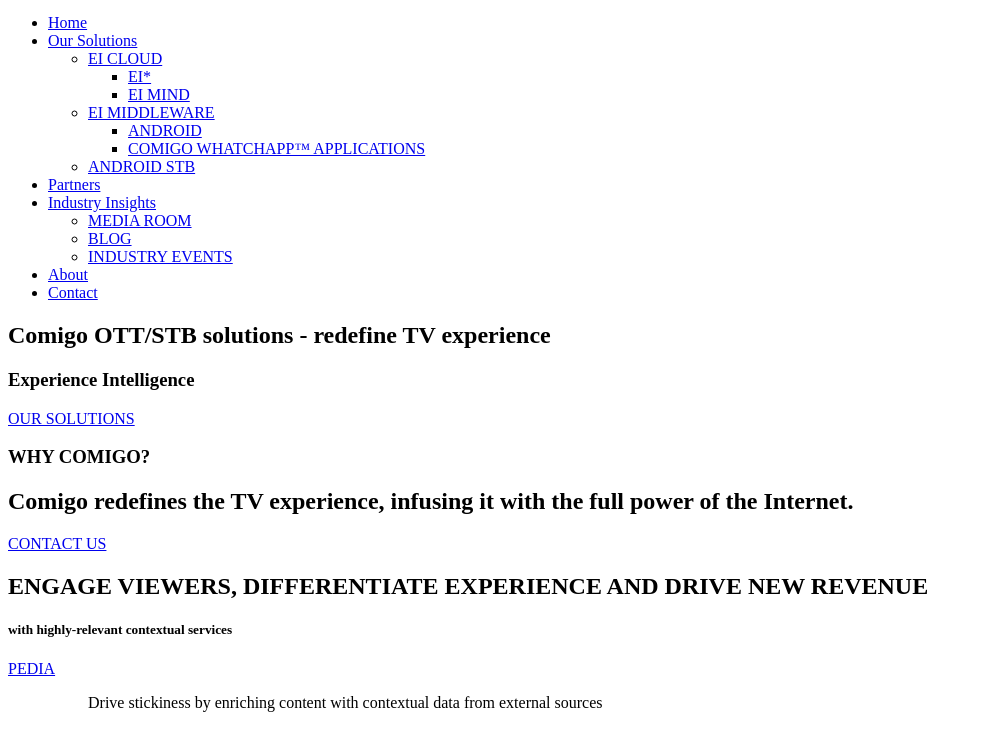
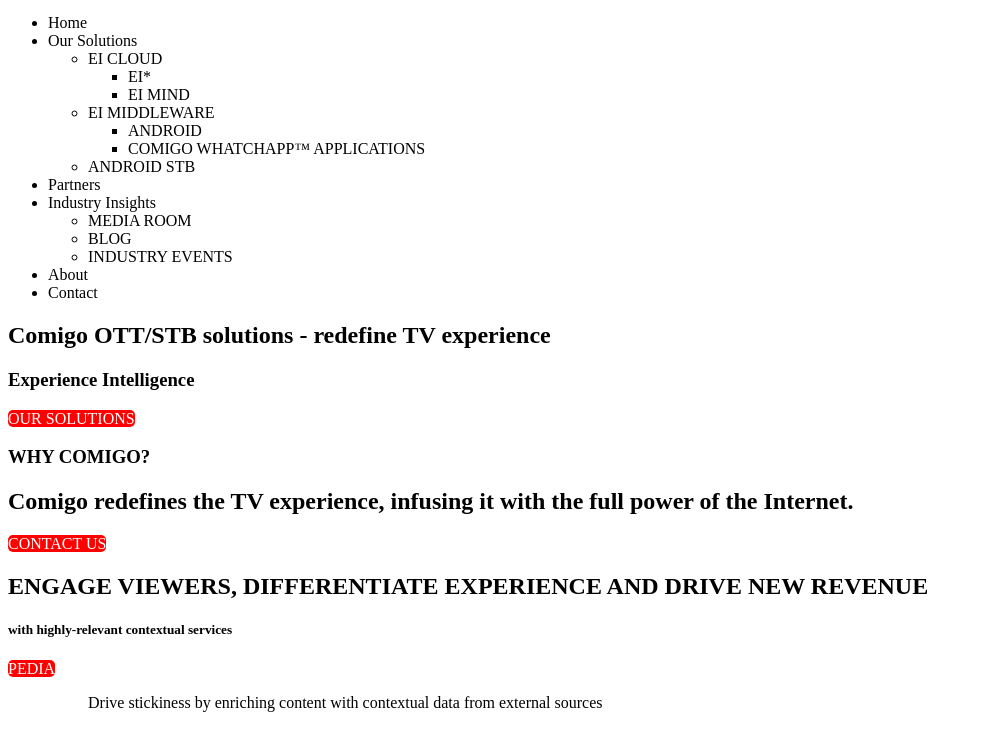
Before and after one commit to tzoock/comigo, a plain HTML site: page comigoindex.html in a window 1280 px wide. Shown: the part 40-783 px from the top of the page, without its empty margins (0-982 px from the left). Drawn offline with Linux system fonts and the light colour scheme.

Commit message:
projet start

```diff
--- a/comigoindex.html
+++ b/comigoindex.html
@@ -11,7 +11,7 @@
     <a href="/"><img src="comigo-logo.png" alt="comigo logo"></a>
     <nav>
         <ul>
-            <li><a href="#">Home</a></li>
+            <li><a href="#" class="">Home</a></li>
             <li><a href="#">Our Solutions</a>
                 <ul>
                     <li><a href="#">EI CLOUD</a>
@@ -41,7 +41,7 @@
 </header>
 
 <main>
-    <section>
+    <section class="sec1">
         <h1 class="try">
             Comigo OTT/STB solutions - redefine TV experience
         </h1>
--- a/styles/main.css
+++ b/styles/main.css
@@ -1,8 +1,36 @@
-@media (max-width: 700px) {
-    nav {
-        display: none;
-    }
-    .try {
-        color: crimson;
-    }
+a:link,
+a:visited {
+    color: #000000;
+    text-decoration: none;
 }
+
+a:active,
+a:focus,
+a:hover {
+    color: #F14848;
+}
+
+li ul li a:link,
+li ul li a:visited {
+    color: #000000;
+    text-decoration: none;
+}
+
+li ul li a:active,
+li ul li a:focus,
+li ul li a:hover {
+    color: white;
+    background-color: #F14848;
+}
+
+section a:link,
+section a:visited {
+    color: #FFFFFF ;
+    background-color: red ;
+    border-radius: 5px;
+}
+
+section a:hover,
+section a:active {
+    font-size: 18px;
+}
```
